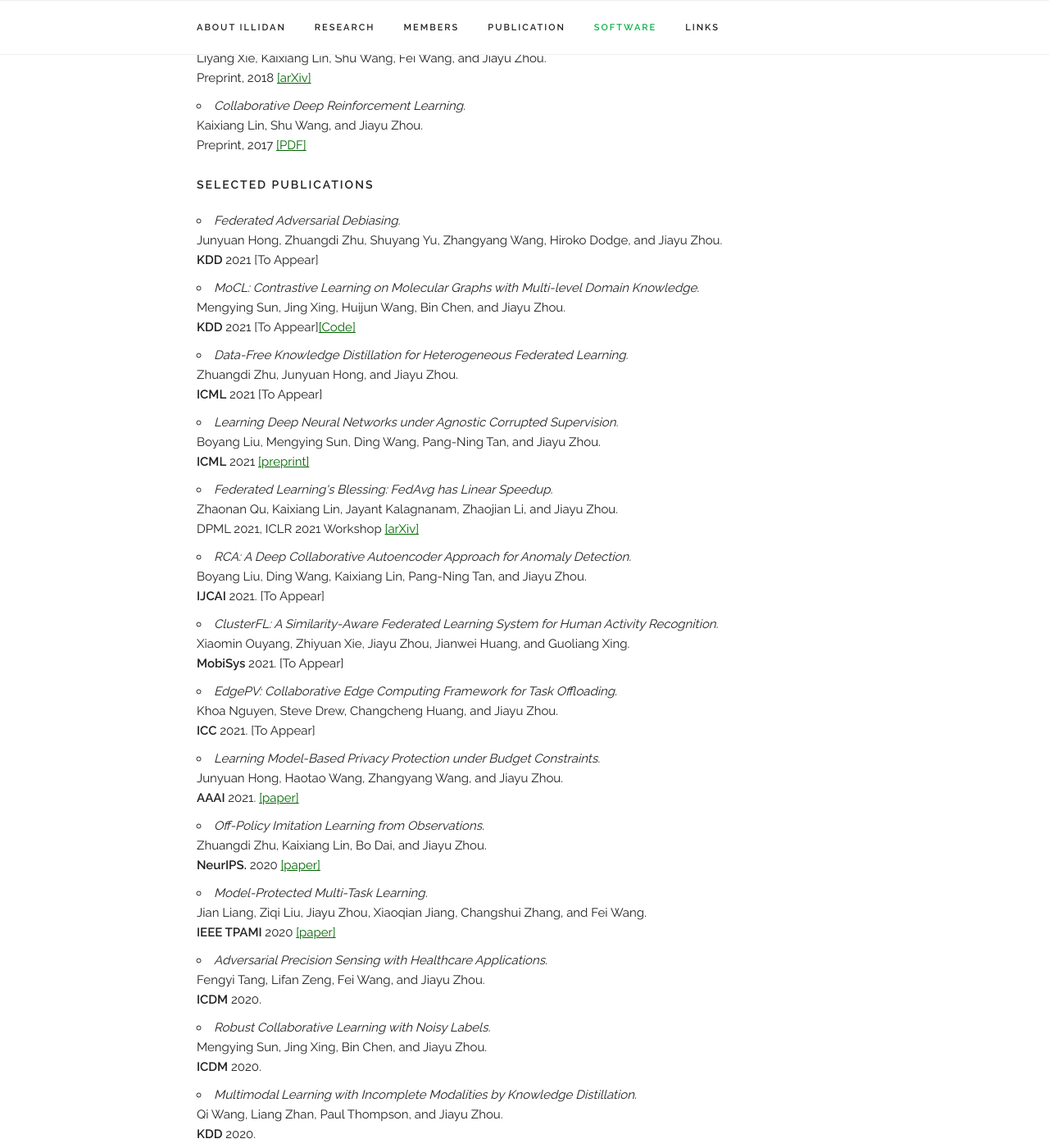
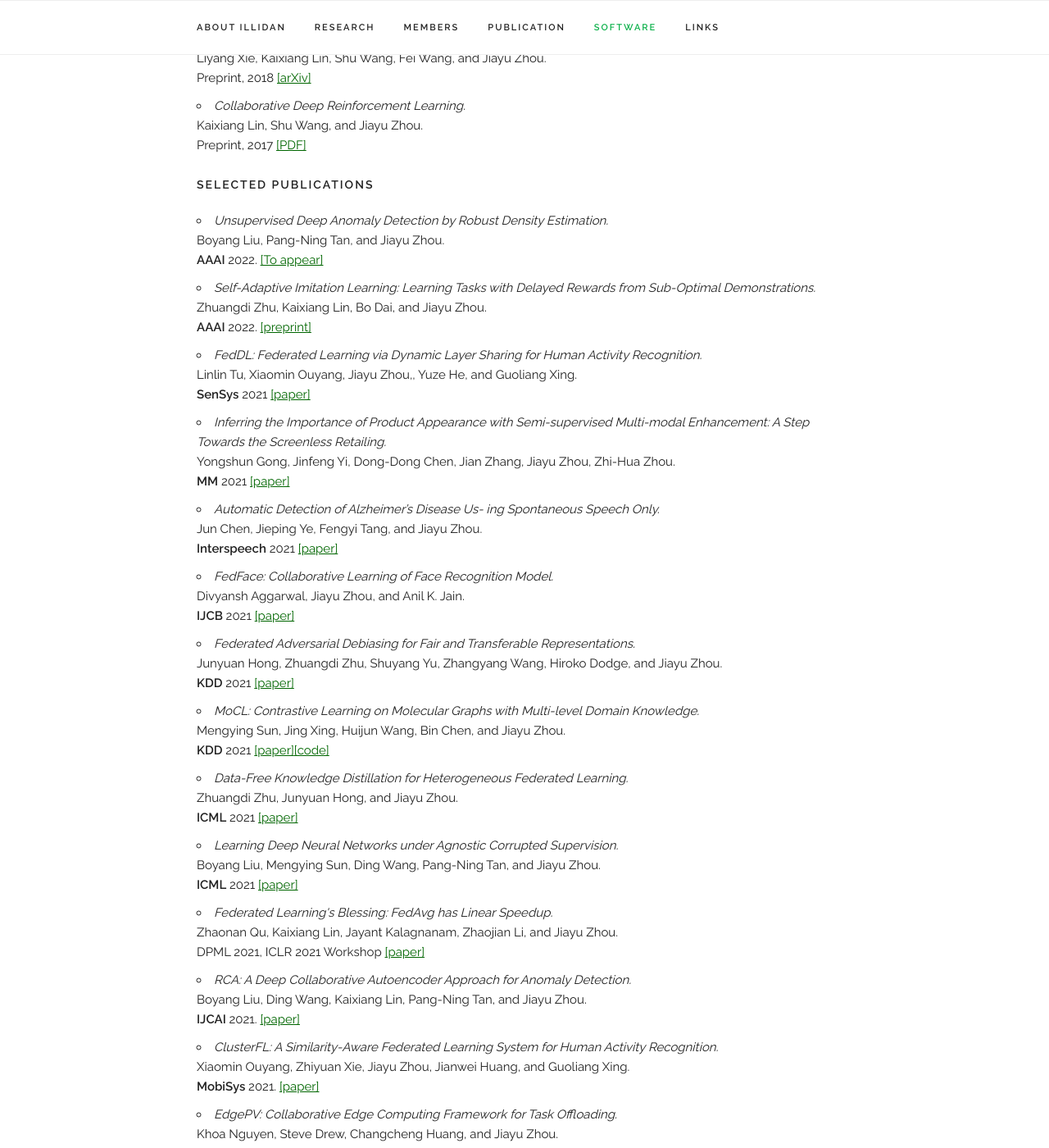
Before and after one commit to Marvelrex/denos.lab.io, a Jekyll site: the page built from index.html, in a window 1280 px wide and 1400 px high, scrolled down 8529 px. Shown: the whole window at 82% size. Built offline with Jekyll 4.4.1, drawn with Linux system fonts in a browser that asks for light colours; nearby versions of some CDN libraries.

Commit message:
update papers

```diff
--- a/_layouts/default.html
+++ b/_layouts/default.html
@@ -311,40 +311,69 @@
 
       <h6 class="docs-header">Selected Publications</h6>
       <ul>
-        <li><i>Federated Adversarial Debiasing. </i><br>
-            Junyuan Hong, Zhuangdi Zhu, Shuyang Yu, Zhangyang Wang, Hiroko Dodge, and Jiayu Zhou. <br>
-            <b>KDD</b> 2021 [To Appear]
+        <li><i>Unsupervised Deep Anomaly Detection by Robust Density Estimation. </i><br>
+            Boyang Liu, Pang-Ning Tan, and Jiayu Zhou. <br>
+            <b>AAAI</b> 2022. <a href="#" target="_blank">[To appear]</a>
         </li>
 
+        <li><i>Self-Adaptive Imitation Learning: Learning Tasks with Delayed Rewards from Sub-Optimal Demonstrations. </i><br>
+            Zhuangdi Zhu, Kaixiang Lin, Bo Dai, and Jiayu Zhou. <br>
+            <b>AAAI</b> 2022. <a href="https://arxiv.org/abs/2004.00530" target="_blank">[preprint]</a>
+        </li>
+
+        <li><i>FedDL: Federated Learning via Dynamic Layer Sharing for Human Activity Recognition. </i><br>
+            Linlin Tu, Xiaomin Ouyang, Jiayu Zhou,, Yuze He, and Guoliang Xing. <br>
+            <b>SenSys</b> 2021 <a href="https://dl.acm.org/doi/10.1145/3485730.3485946" target="_blank">[paper]</a>
+        </li>
+
+        <li><i>Inferring the Importance of Product Appearance with Semi-supervised Multi-modal Enhancement: A Step Towards the Screenless Retailing. </i><br>
+            Yongshun Gong, Jinfeng Yi, Dong-Dong Chen, Jian Zhang, Jiayu Zhou, Zhi-Hua Zhou. <br>
+            <b>MM</b> 2021 <a href="https://dl.acm.org/doi/10.1145/3474085.3481538" target="_blank">[paper]</a>
+        </li>
+
+        <li><i>Automatic Detection of Alzheimer’s Disease Us- ing Spontaneous Speech Only. </i><br>
+            Jun Chen, Jieping Ye, Fengyi Tang, and Jiayu Zhou. <br>
+            <b>Interspeech</b> 2021 <a href="https://www.isca-speech.org/archive/interspeech_2021/chen21r_interspeech.html" target="_blank">[paper]</a>
+        </li>
+
+        <li><i>FedFace: Collaborative Learning of Face Recognition Model. </i><br>
+            Divyansh Aggarwal, Jiayu Zhou, and Anil K. Jain. <br>
+            <b>IJCB</b> 2021 <a href="http://biometrics.cse.msu.edu/Publications/Face/IJCB_2021_FaceFL_Final.pdf" target="_blank">[paper]</a>
+        </li>
+
+        <li><i>Federated Adversarial Debiasing for Fair and Transferable Representations. </i><br>
+            Junyuan Hong, Zhuangdi Zhu, Shuyang Yu, Zhangyang Wang, Hiroko Dodge, and Jiayu Zhou. <br>
+            <b>KDD</b> 2021 <a href="https://dl.acm.org/doi/10.1145/3447548.3467281" target="_blank">[paper]</a>
+        </li>
 
         <li><i>MoCL: Contrastive Learning on Molecular Graphs with Multi-level Domain Knowledge. </i><br>
             Mengying Sun, Jing Xing, Huijun Wang, Bin Chen, and Jiayu Zhou. <br>
-            <b>KDD</b> 2021 [To Appear]<a href="https://github.com/illidanlab/MoCL-DK" target="_blank">[Code]</a>
+            <b>KDD</b> 2021 <a href="https://dl.acm.org/doi/10.1145/3447548.3467186" target="_blank">[paper]</a><a href="https://github.com/illidanlab/MoCL-DK" target="_blank">[code]</a>
         </li>
 
         <li><i>Data-Free Knowledge Distillation for Heterogeneous Federated Learning. </i><br>
             Zhuangdi Zhu, Junyuan Hong, and Jiayu Zhou. <br>
-            <b>ICML</b> 2021 [To Appear]
+            <b>ICML</b> 2021 <a href="https://arxiv.org/abs/2105.10056" target="_blank">[paper]</a>
         </li>
 
         <li><i>Learning Deep Neural Networks under Agnostic Corrupted Supervision. </i><br>
             Boyang Liu, Mengying Sun, Ding Wang, Pang-Ning Tan, and Jiayu Zhou. <br>
-            <b>ICML</b> 2021 <a href="https://arxiv.org/abs/2102.06735" target="_blank">[preprint]</a>
+            <b>ICML</b> 2021 <a href="https://arxiv.org/abs/2102.06735" target="_blank">[paper]</a>
         </li>
 
         <li><i>Federated Learning's Blessing: FedAvg has Linear Speedup. </i><br>
             Zhaonan Qu, Kaixiang Lin, Jayant Kalagnanam, Zhaojian Li, and Jiayu Zhou. <br>
-            DPML 2021, ICLR 2021 Workshop <a href="https://arxiv.org/abs/2007.05690" target="_blank">[arXiv]</a>
+            DPML 2021, ICLR 2021 Workshop <a href="https://arxiv.org/abs/2007.05690" target="_blank">[paper]</a>
         </li>
 
         <li><i>RCA: A Deep Collaborative Autoencoder Approach for Anomaly Detection. </i><br>
             Boyang Liu, Ding Wang, Kaixiang Lin, Pang-Ning Tan, and Jiayu Zhou. <br>
-            <b>IJCAI</b> 2021. [To Appear]
+            <b>IJCAI</b> 2021. <a href="https://www.ijcai.org/proceedings/2021/0208.pdf" target="_blank">[paper]</a>
         </li>
 
         <li><i>ClusterFL: A Similarity-Aware Federated Learning System for Human Activity Recognition. </i><br>
             Xiaomin Ouyang, Zhiyuan Xie, Jiayu Zhou, Jianwei Huang, and Guoliang Xing. <br>
-            <b>MobiSys</b> 2021. [To Appear]
+            <b>MobiSys</b> 2021. <a href="https://dl.acm.org/doi/10.1145/3458864.3467681" target="_blank">[paper]</a>
         </li>
 
         <li><i>EdgePV: Collaborative Edge Computing Framework for Task Offloading. </i><br>
```
